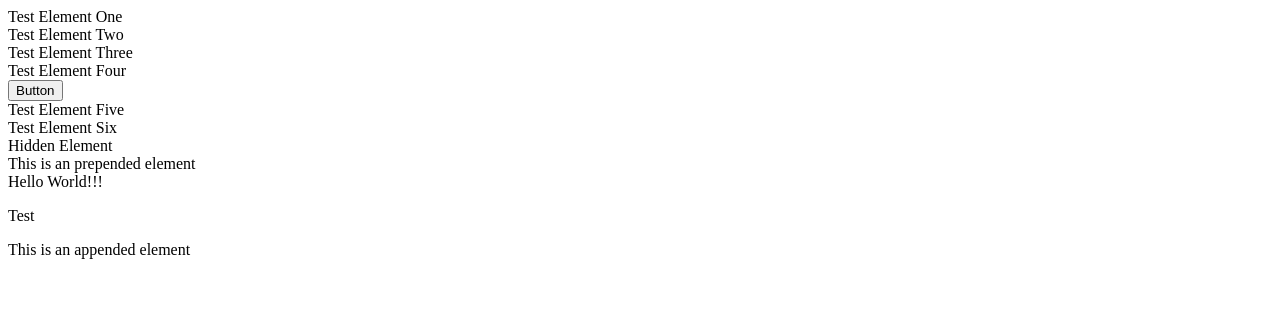
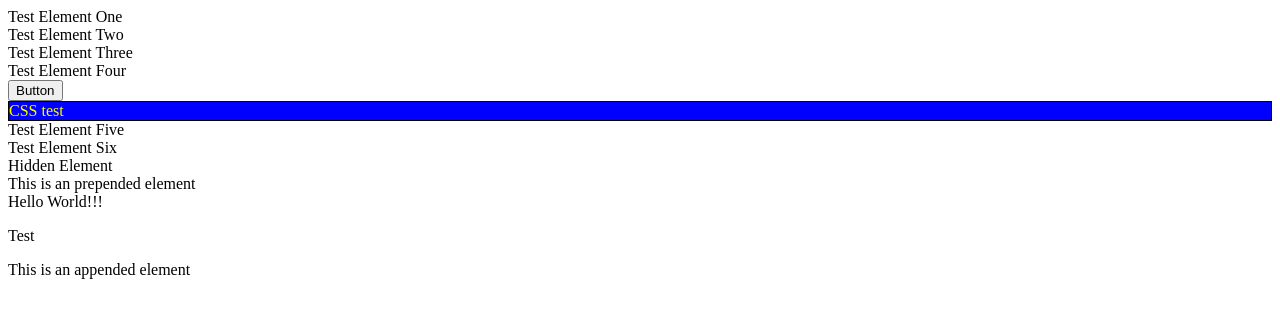
Before and after one commit to hackdanismo/sammy-js, a plain HTML site: page index.html in a window 1280 px wide. Drawn offline with Linux system fonts and the light colour scheme.

Commit message:
feat: add the css method to manipulate css styling for elements within the DOM

```diff
--- a/index.html
+++ b/index.html
@@ -14,6 +14,8 @@
   <div class="test-element-four">Test Element Four</div>
 
   <button class="btn">Button</button>
+
+  <div class="example-css">CSS test</div>
 
   <div class="remove-attribute" id="testId">Test Element Five</div>
   <div class="add-attribute">Test Element Six</div>
@@ -47,6 +49,14 @@ sammy.ready(function() {
   sammy(".html-element").html("<p>Test</p>");
   sammy(".html-element").append("<div>This is an appended element</div>");
   sammy(".text-element").prepend("<div>This is an prepended element</div>");
+
+  // Use the library to set a CSS property
+  sammy(".example-css").css("background-color", "blue").css("border", "1px solid black");
+  // Get the background color of the first element
+  const backgroundColor = sammy(".example-css").css("background-color");
+  console.log("The first element has the background color:", backgroundColor);
+  // Set the text color for all elements with the class "example-css"
+  sammy(".example-css").css("color", "yellow");
 });
 </script>
 </body>
--- a/sammy.js
+++ b/sammy.js
@@ -1,7 +1,7 @@
 (function(window) {
   const sammyLibrary = {
     // Property that outputs the version of the library
-    version: "0.7.0",
+    version: "0.8.0",
 
     sammy(selector) {
       let elements = [];
@@ -22,6 +22,7 @@
             toggleClass: () => this,
             addAttribute: () => this,
             removeAttribute: () => this,
+            css: () => this,
             on: () => this,
             html: () => this,
             text: () => this,
@@ -99,6 +100,19 @@
         removeAttribute: function(attributeName) {
           elements.forEach(function(element) {
             element.removeAttribute(attributeName);
+          });
+          // Allow method chaining
+          return this;
+        },
+
+        // Apply styles to all elements matched by the selector
+        css: function(property, value) {
+          if (typeof property === "string" && value === undefined) {
+            // Get the style for the first element
+            return elements[0] ? window.getComputedStyle(elements[0])[property] : undefined;
+          }
+          elements.forEach(function(element) {
+            element.style[property] = value;
           });
           // Allow method chaining
           return this;
```
